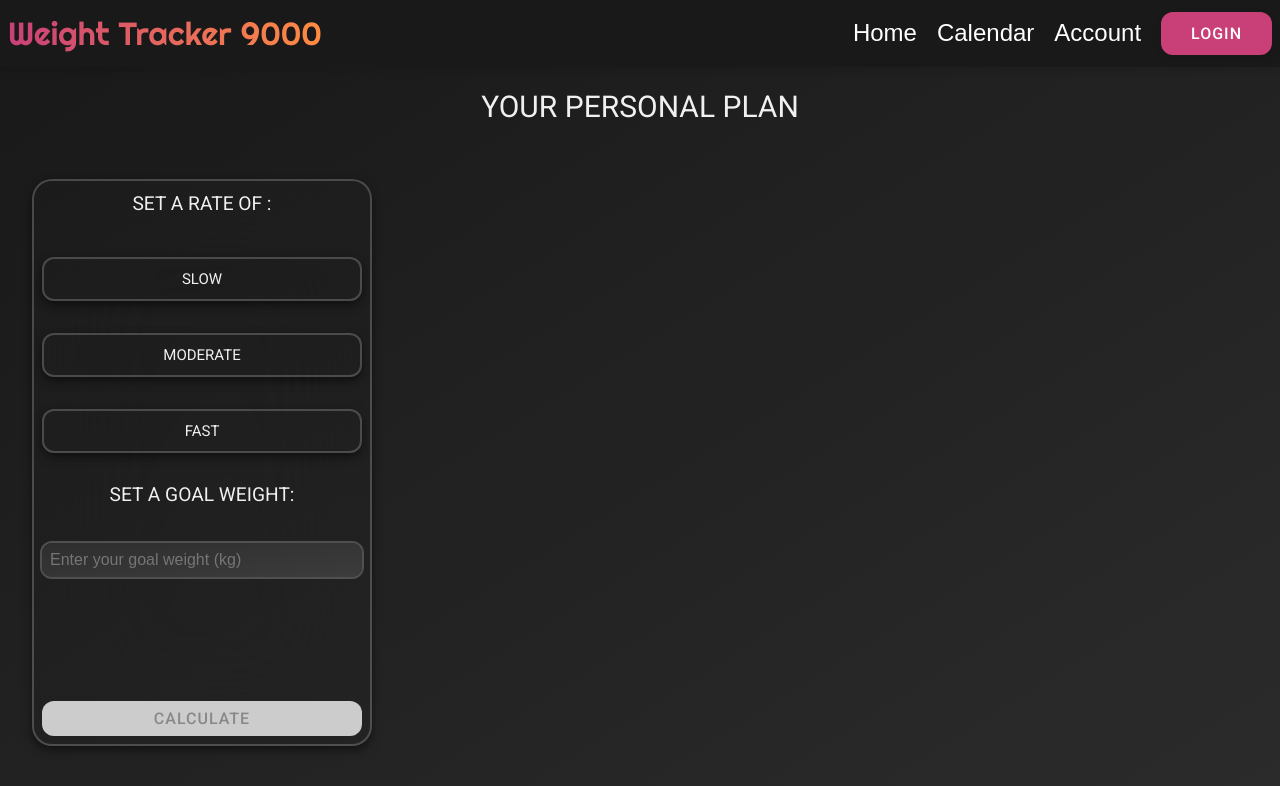
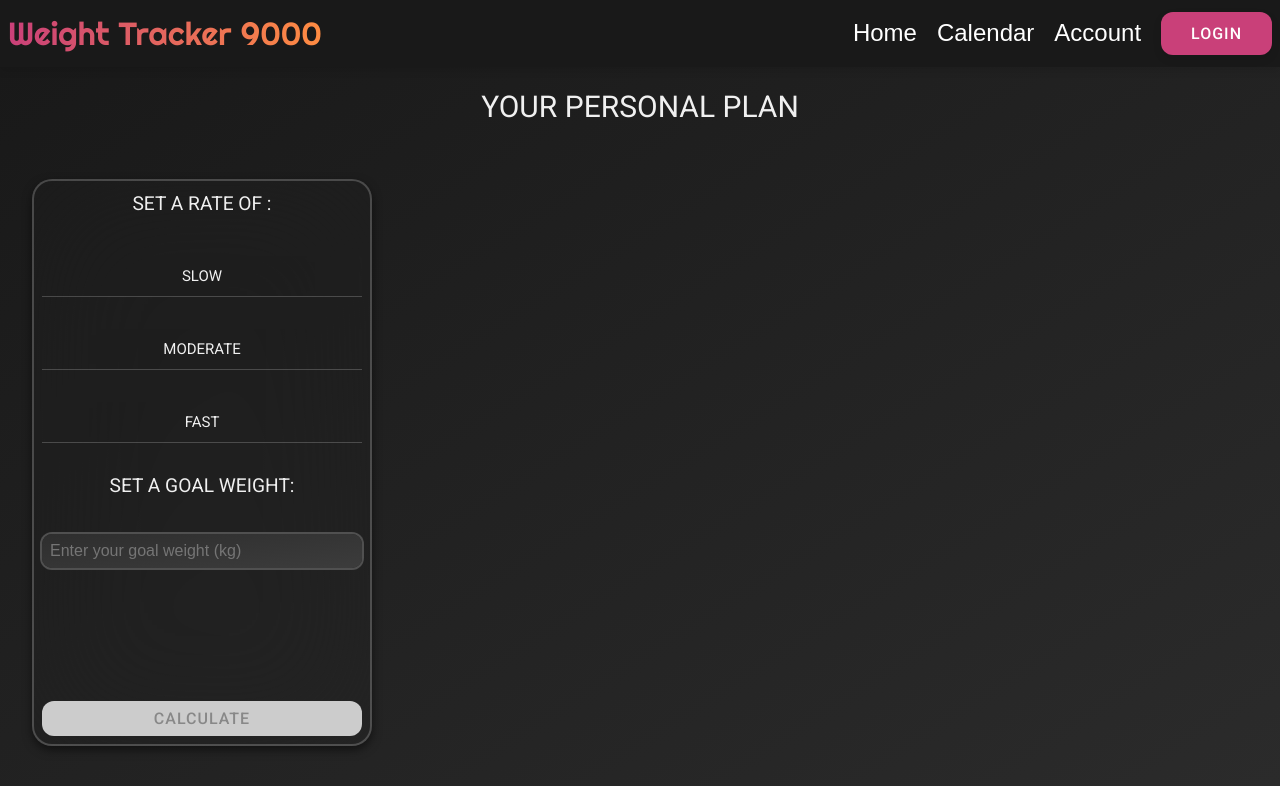
Before and after one commit to x-Lo/weight-tracker9000, a Vue app: page /personal in a window 1280 px wide. Shown: the top 786 px of the page. Built offline with nearby package versions, Linux system fonts and the light colour scheme; no server answers; the HTML template or start-up script is replaced by a standard one; what v-calendar would draw is missing.

Commit message:
changed the stylng of various grid items

```diff
--- a/src/components/Calendar.vue
+++ b/src/components/Calendar.vue
@@ -99,9 +99,6 @@
 .grid-item {
   width: 40vh;
   height: 50vh;
-  border-radius: 20px;
-  border: 2px solid rgba(255, 255, 255, 0.2);
-  box-shadow: 0 0 0 2px transparent, 0 4px 10px rgba(0, 0, 0, 0.5);
   display: flex;
   flex-direction: column;
   justify-content: flex-start;
--- a/src/components/Results.vue
+++ b/src/components/Results.vue
@@ -167,11 +167,16 @@ export default defineComponent({
 
 .plan-grid .grid-item{
   width:  30vh;
+  border: none;
+  border-radius: 0;
+  box-shadow: none;
+  border-bottom: 1px solid rgba(255, 255, 255, 0.2);
+  transition: box-shadow 0.3s ease, border-color 0.3s ease;
 }
 
 .plan-grid .grid-item:hover {
   outline-color: #C94079; /* Solid color for active state */
-  box-shadow: 0 0 0 2px #C94079, 0 0 6px rgba(201, 64, 121, 0.8); /* Subtle glowing effect */
+  box-shadow: 0 2px 0 rgba(201, 64, 121, 0.8);
 }
 
 .calorie-section {
--- a/src/components/SavePlan.vue
+++ b/src/components/SavePlan.vue
@@ -35,25 +35,26 @@ h2 {
 .grid-item {
   width: 60vh;
   height: 20vh;
-  border-radius: 20px;
-  border: 2px solid rgba(255, 255, 255, 0.2);
-  box-shadow: 0 0 0 2px transparent, 0 4px 10px rgba(0, 0, 0, 0.5);
+  border: none;
+  border-radius: 0;
+  box-shadow: none;
+  border-bottom: 1px solid rgba(255, 255, 255, 0.2);
   display: flex;
   flex-direction: column;
   justify-content: center;
   align-items: center;
-
   text-align: center;
   font-family: 'Roboto', Arial, sans-serif;
   color: #f0f0f0;
   backdrop-filter: blur(60px);
   -webkit-backdrop-filter: blur(60px);
-  font-size: 2em;
+  font-size: 3em;
+  transition: box-shadow 0.3s ease, border-color 0.3s ease;
 }
 
 .grid-item:hover {
     outline-color: #C94079; /* Solid color for active state */
-    box-shadow: 0 0 0 2px #C94079, 0 0 6px rgba(201, 64, 121, 0.8); /* Subtle glowing effect */
+    box-shadow: 0 2px 0 rgba(201, 64, 121, 0.8);
     cursor: pointer;
 }
 </style>
--- a/src/components/Welcome.vue
+++ b/src/components/Welcome.vue
@@ -9,6 +9,9 @@
         @click="triggerAnimation('calculator')"
       >
         CREATE YOUR PLAN
+      </div>
+      <div class="sepperator">
+
       </div>
       <div
         class="grid-item"
@@ -69,23 +72,17 @@ export default {
   justify-content: flex-end;
   gap: 2rem;
   padding: 1rem;
-  margin-bottom: 3rem;
-  margin-top: 3rem;
 }
 
 .grid-item {
   width: 100%;
-  height: 5rem;
-  padding: 3rem;
+  height: 10rem;
   background: rgba(39, 39, 39, 0.1);
-  border-radius: 20px;
-  border: 2px solid rgba(255, 255, 255, 0.2);
-  box-shadow: 0 0 0 2px transparent, 0 4px 10px rgba(0, 0, 0, 0.5);
-  display: flex;
+    display: flex;
   justify-content: center;
   align-items: center;
   font-family: 'Roboto', Arial, sans-serif;
-  font-size: 1rem;
+  font-size: 2rem;
   font-weight: bold;
   color: #f0f0f0;
   text-align: center;
@@ -94,6 +91,12 @@ export default {
   -webkit-backdrop-filter: blur(60px);
 }
 
+.sepperator{
+  background-color: #C94079;
+  width: 1vh;
+  height: 95%;
+}
+
 .grid-item:hover {
   transform: translateY(-5px);
   cursor: pointer;
--- a/src/views/PersonalPlanView.vue
+++ b/src/views/PersonalPlanView.vue
@@ -264,9 +264,10 @@ export default {
 .rate-options-grid .grid-item{
     width: 40vh;
     background: rgba(39, 39, 39, 0.1);
-    border-radius: 12px;
-    border: 2px solid rgba(255, 255, 255, 0.2);
-    box-shadow: 0 0 0 2px transparent, 0 4px 10px rgba(0, 0, 0, 0.5);
+    border: none;
+    border-radius: 0;
+    box-shadow: none;
+    border-bottom: 1px solid rgba(255, 255, 255, 0.2);
     display: flex;
     flex-direction: column;
     justify-content: flex-start;
@@ -277,16 +278,17 @@ export default {
     color: #f0f0f0;
     backdrop-filter: blur(60px);
     -webkit-backdrop-filter: blur(60px);
+    transition: box-shadow 0.3s ease, border-color 0.3s ease;
 }
 
 .rate-options-grid .grid-item:hover {
     outline-color: #C94079; /* Solid color for active state */
-    box-shadow: 0 0 0 2px #C94079, 0 0 6px rgba(201, 64, 121, 0.8); /* Subtle glowing effect */
+    box-shadow: 0 2px 0 rgba(201, 64, 121, 0.8);
 }
 
 .rate-options-grid .grid-item.isSelected {
     outline-color: #C94079; /* Solid color for active state */
-    box-shadow: 0 0 0 2px #C94079, 0 0 6px rgba(201, 64, 121, 0.8); /* Subtle glowing effect */
+    box-shadow: 0 2px 0 rgba(201, 64, 121, 0.8);
 }
 
 .grid-item {
```
